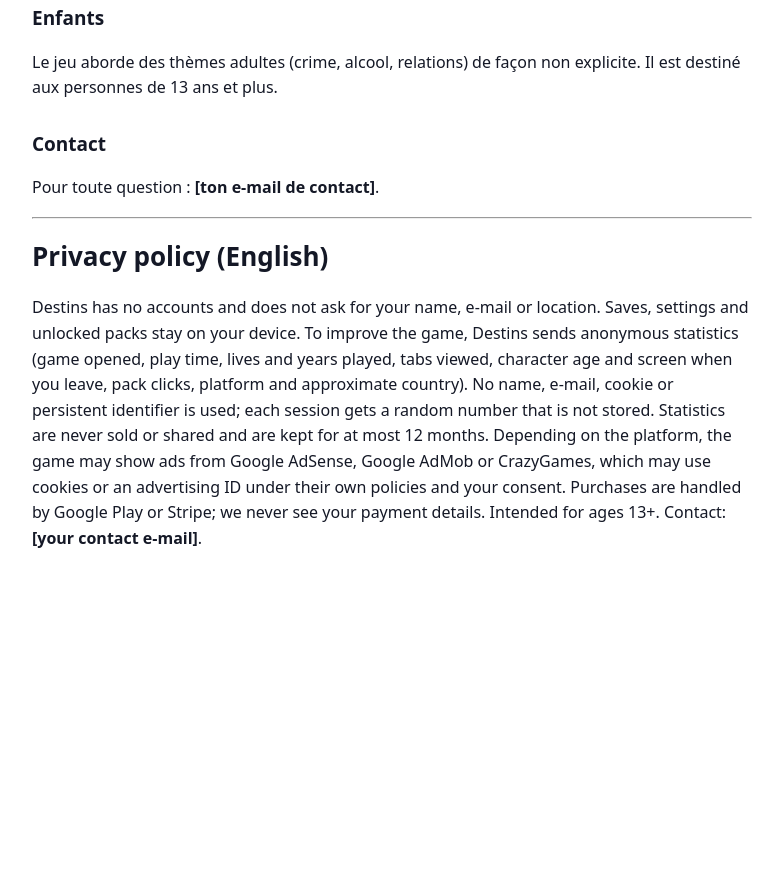
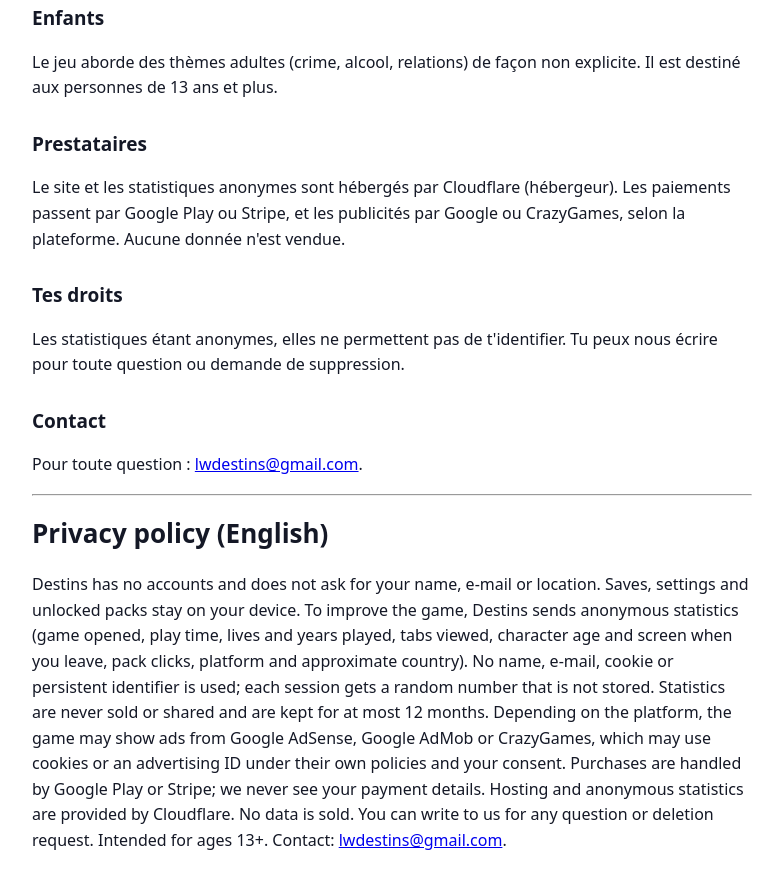
Before and after one commit to obissad-cloud/destins-jeu, a plain HTML site: page confidentialite.html in a window 1280 px wide. Shown: the part 1033-1922 px from the top of the page, without its empty margins (248-1031 px from the left). Before the commit the page ends 1624 px from the top, so only its background shows below. Drawn offline with Linux system fonts and the light colour scheme.

Commit message:
Add files via upload

```diff
--- a/confidentialite.html
+++ b/confidentialite.html
@@ -1,12 +1,12 @@
 <!DOCTYPE html><html lang="fr"><head><meta charset="utf-8"><meta name="viewport" content="width=device-width,initial-scale=1"><title>Destins · Politique de confidentialité</title>
 <style>body{font:16px/1.6 system-ui,sans-serif;max-width:720px;margin:40px auto;padding:0 20px;color:#141826}h1{font-size:26px}h2{font-size:19px;margin-top:28px}small{color:#6B7180}</style></head><body>
-<h1>Politique de confidentialité de Destins</h1><small>Dernière mise à jour : 23 novembre 2026</small>
+<h1>Politique de confidentialité de Destins</h1><small>Dernière mise à jour : 24 novembre 2026</small>
 <h2>En bref</h2><p>Destins ne crée pas de compte et ne demande ni ton nom réel, ni ton e-mail, ni ta position. Tes parties restent sur ton appareil.</p>
 <h2>Données enregistrées sur ton appareil</h2><p>Sauvegardes de parties, réglages (langue, son), défis accomplis et packs débloqués. Ces données restent dans le stockage local de ton appareil. Tu peux les effacer en vidant les données du navigateur ou en désinstallant le jeu.</p>
 <h2>Mesure d'audience anonyme</h2><p>Pour améliorer le jeu, Destins envoie des statistiques anonymes : ouverture du jeu, temps de jeu, nombre de vies et d'années jouées, onglets consultés, âge du personnage et écran au moment où tu quittes, clics sur les packs, plateforme (site, itch.io, application) et pays approximatif déduit de la connexion. Aucun nom, aucun e-mail, aucun cookie et aucun identifiant durable ne sont utilisés : chaque ouverture du jeu reçoit un numéro tiré au hasard, qui n'est pas conservé sur ton appareil. Ces statistiques ne sont ni vendues ni partagées, et sont conservées au plus 12 mois.</p>
 <h2>Publicité</h2><p>Selon la plateforme, le jeu peut afficher des publicités : Google AdSense (site web), Google AdMob (application Android) ou les publicités de CrazyGames. Ces services peuvent utiliser des cookies ou un identifiant publicitaire, selon leurs propres règles et ton consentement. Les publicités à récompense ne s'affichent que si tu les choisis. Le pack « Sans publicité » retire les publicités automatiques.</p>
 <h2>Paiements</h2><p>Les achats sont traités par Google Play (Android) ou Stripe (site web et itch.io). Nous ne voyons jamais tes coordonnées bancaires. Nous vérifions seulement auprès de Stripe que le paiement a abouti.</p>
 <h2>Enfants</h2><p>Le jeu aborde des thèmes adultes (crime, alcool, relations) de façon non explicite. Il est destiné aux personnes de 13 ans et plus.</p>
-<h2>Contact</h2><p>Pour toute question : <b>[ton e-mail de contact]</b>.</p>
-<hr><h1>Privacy policy (English)</h1><p>Destins has no accounts and does not ask for your name, e-mail or location. Saves, settings and unlocked packs stay on your device. To improve the game, Destins sends anonymous statistics (game opened, play time, lives and years played, tabs viewed, character age and screen when you leave, pack clicks, platform and approximate country). No name, e-mail, cookie or persistent identifier is used; each session gets a random number that is not stored. Statistics are never sold or shared and are kept for at most 12 months. Depending on the platform, the game may show ads from Google AdSense, Google AdMob or CrazyGames, which may use cookies or an advertising ID under their own policies and your consent. Purchases are handled by Google Play or Stripe; we never see your payment details. Intended for ages 13+. Contact: <b>[your contact e-mail]</b>.</p>
+<h2>Prestataires</h2><p>Le site et les statistiques anonymes sont hébergés par Cloudflare (hébergeur). Les paiements passent par Google Play ou Stripe, et les publicités par Google ou CrazyGames, selon la plateforme. Aucune donnée n'est vendue.</p><h2>Tes droits</h2><p>Les statistiques étant anonymes, elles ne permettent pas de t'identifier. Tu peux nous écrire pour toute question ou demande de suppression.</p><h2>Contact</h2><p>Pour toute question : <a href="mailto:lwdestins@gmail.com">lwdestins@gmail.com</a>.</p>
+<hr><h1>Privacy policy (English)</h1><p>Destins has no accounts and does not ask for your name, e-mail or location. Saves, settings and unlocked packs stay on your device. To improve the game, Destins sends anonymous statistics (game opened, play time, lives and years played, tabs viewed, character age and screen when you leave, pack clicks, platform and approximate country). No name, e-mail, cookie or persistent identifier is used; each session gets a random number that is not stored. Statistics are never sold or shared and are kept for at most 12 months. Depending on the platform, the game may show ads from Google AdSense, Google AdMob or CrazyGames, which may use cookies or an advertising ID under their own policies and your consent. Purchases are handled by Google Play or Stripe; we never see your payment details. Hosting and anonymous statistics are provided by Cloudflare. No data is sold. You can write to us for any question or deletion request. Intended for ages 13+. Contact: <a href="mailto:lwdestins@gmail.com">lwdestins@gmail.com</a>.</p>
 </body></html>
```
